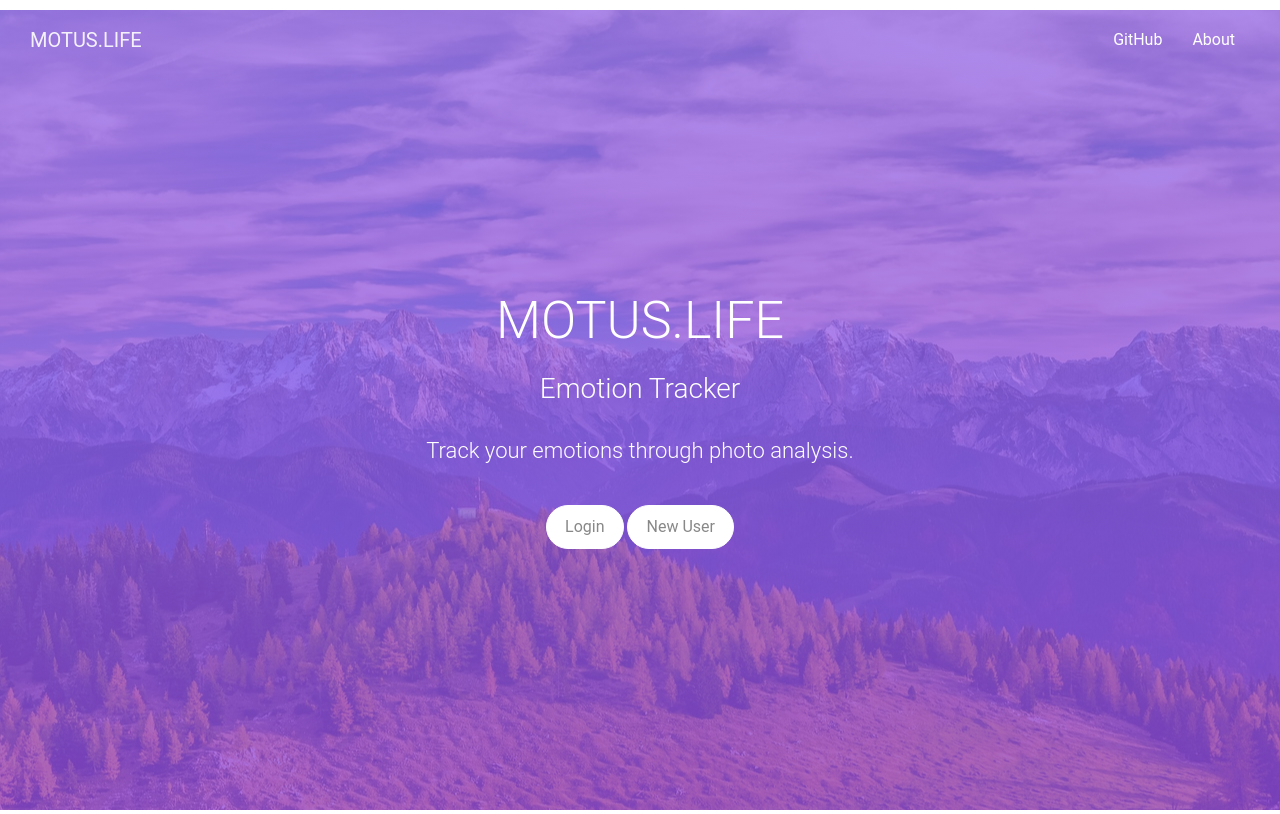
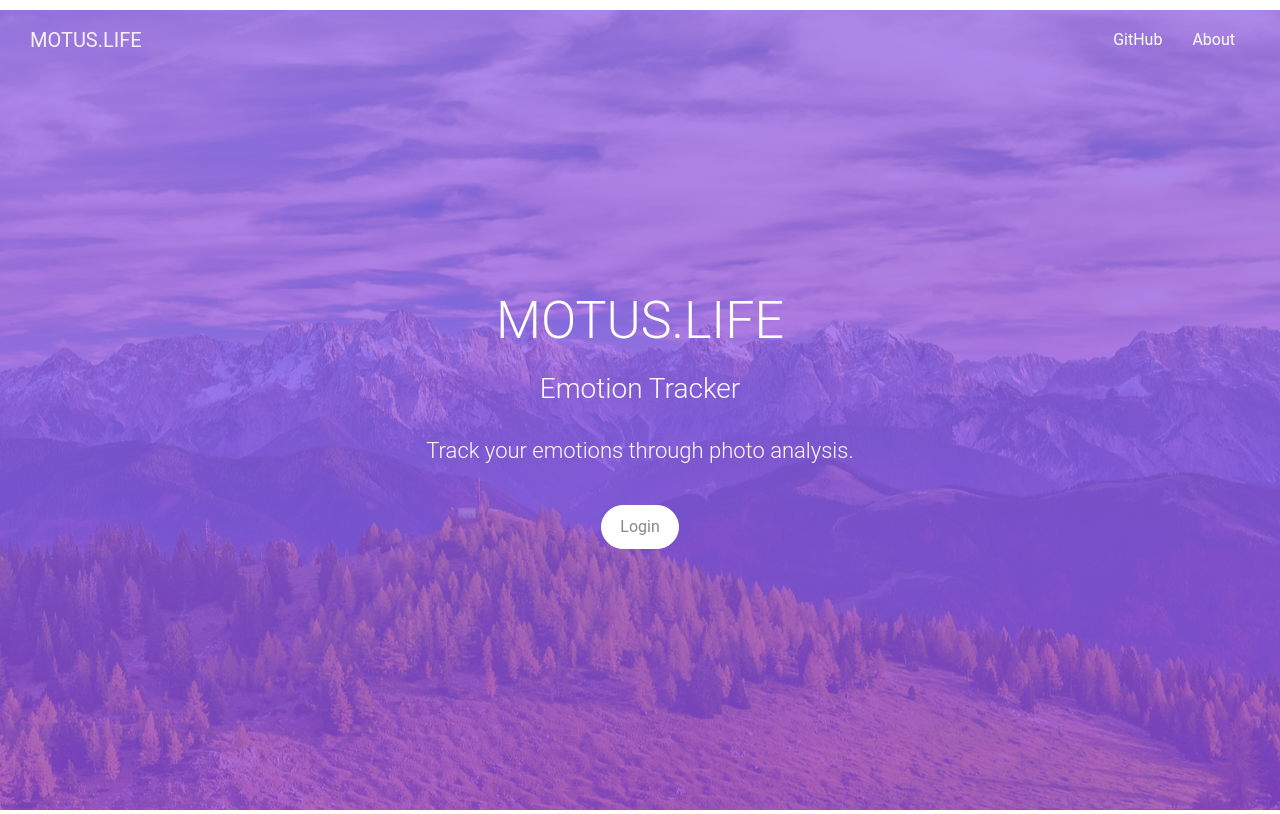
Before and after one commit to dave5801/bio-auth, a Django app: page / in a window 1280 px wide. Shown: the top 814 px of the page. Run offline with Django 3.2, Linux system fonts and the light colour scheme; some libraries are stand-ins or nearby versions.

Commit message:
removed new user url -- it doesn't exist yet

```diff
--- a/bioAuth/bioAuth/templates/bioAuthHome/home.html
+++ b/bioAuth/bioAuth/templates/bioAuthHome/home.html
@@ -14,7 +14,6 @@
             -->
         {% else %}
             <a class="btn btn-round btn-neutral btn-fill" href="{% url 'login' %}">Login</a>
-            <a class="btn btn-round btn-neutral btn-fill" href="{% url 'newUser' %}">New User</a>
         {% endif %}
     </div>
 
```
